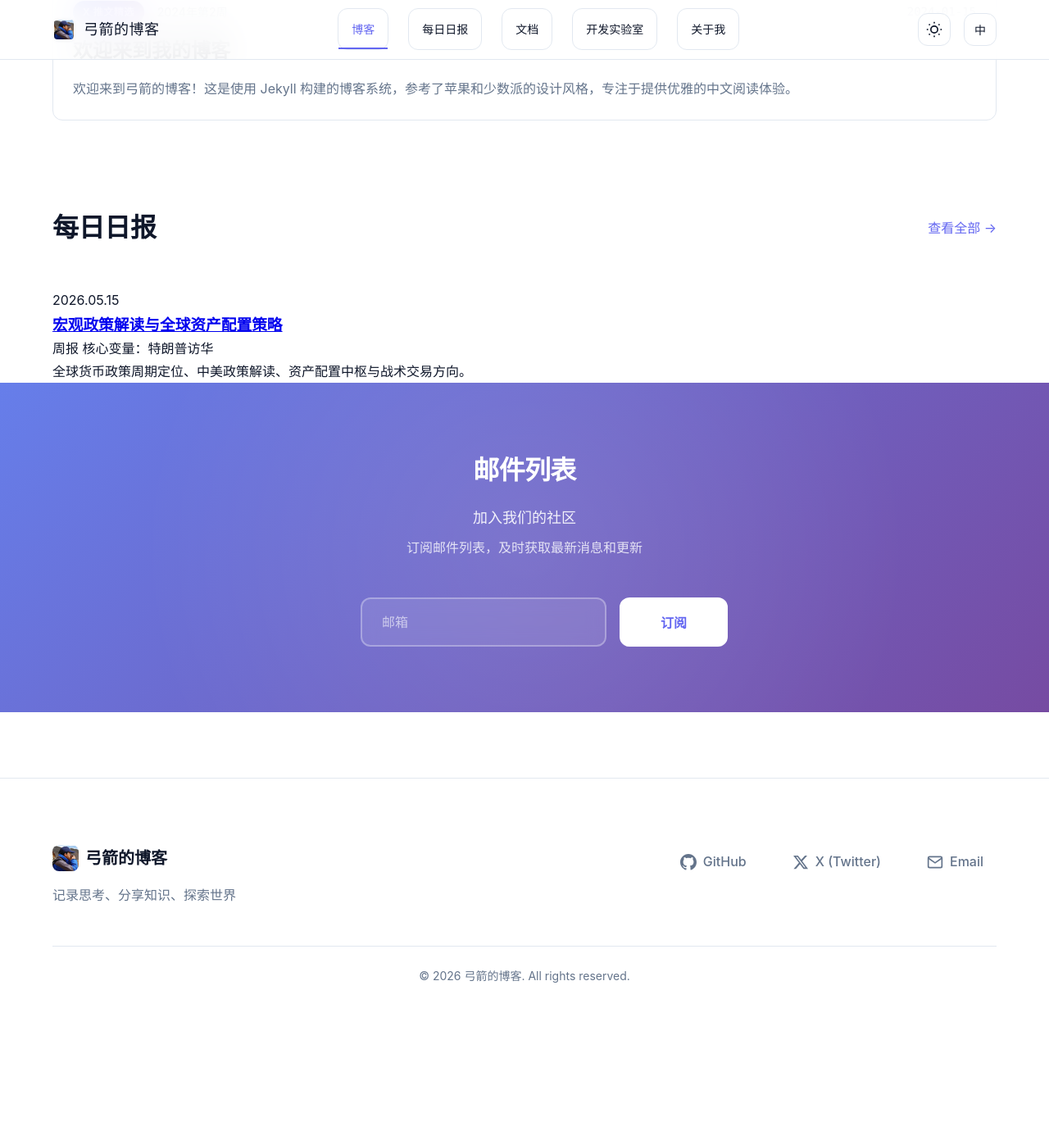
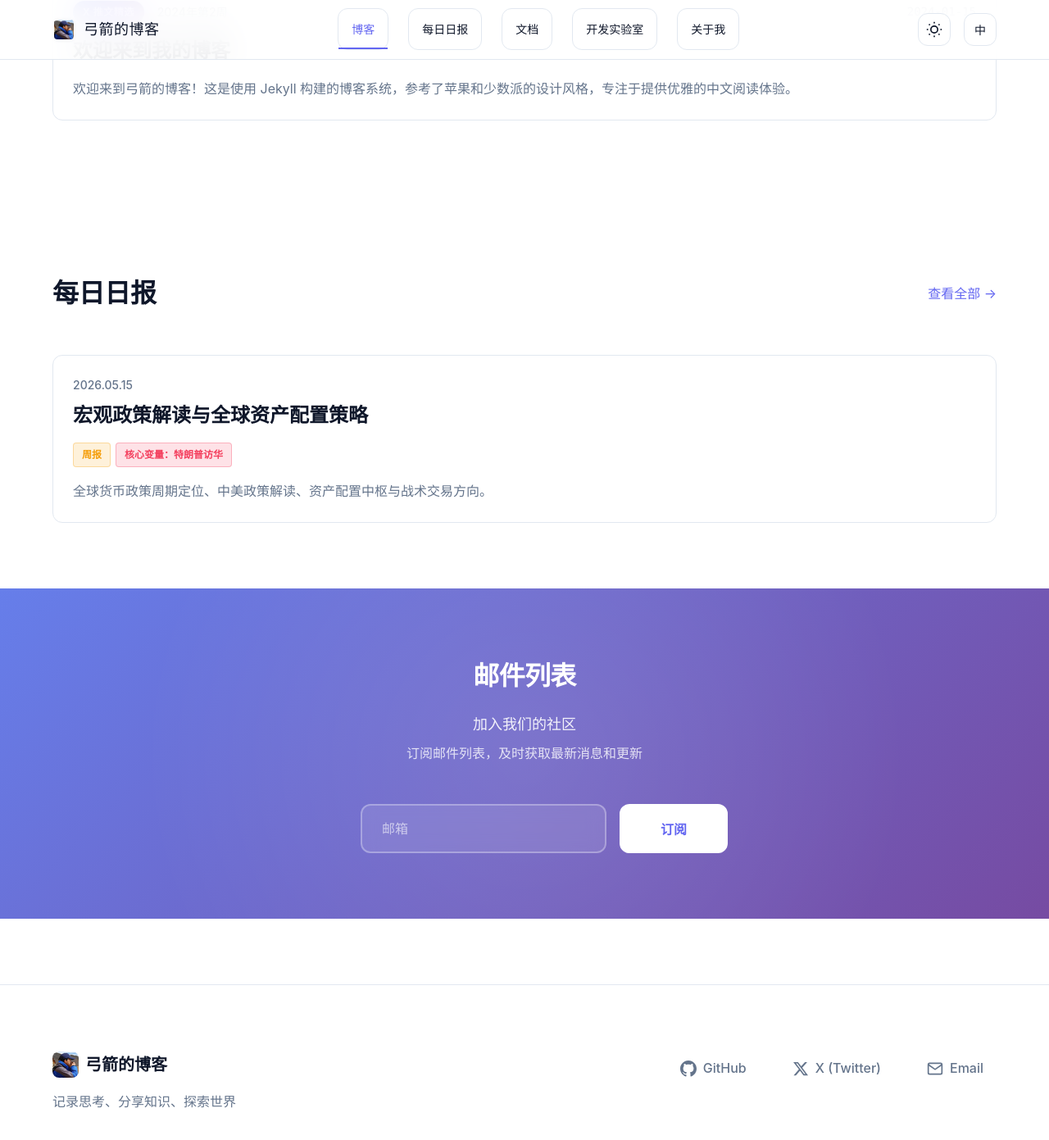
Before and after one commit to gonghejian/gonghejian.github.io, a Jekyll site: the page built from index.html, in a window 1280 px wide and 1400 px high, scrolled down 1146 px. Shown: the top 1391 px of the window at 82% size. Built offline with Jekyll 4.4.1, drawn with Linux system fonts in a browser that asks for light colours; the list of posts is cut into pages by our own code; before the commit the page ends 2397 px from its top, so only the background shows below that.

Commit message:
fix(homepage): card click area and daily report styles
- Add invisible overlay link so entire card is clickable
- Add missing daily-section CSS styles (cards, tags, excerpt)
- Align daily card style with week-post-card

Co-Authored-By: Claude Opus 4.7 <noreply@anthropic.com>

```diff
--- a/assets/css/style.css
+++ b/assets/css/style.css
@@ -807,6 +807,125 @@ body {
     margin: 0;
 }
 
+/* 卡片覆盖层链接 */
+.card-link {
+    position: absolute;
+    top: 0;
+    left: 0;
+    width: 100%;
+    height: 100%;
+    z-index: 1;
+    text-decoration: none;
+}
+
+.week-post-title a,
+.daily-card-title a {
+    position: relative;
+    z-index: 2;
+}
+
+/* 每日日报区块 */
+.daily-section {
+    padding: var(--spacing-xl) 0;
+    background: var(--color-bg);
+}
+
+.daily-reports-grid {
+    display: grid;
+    gap: var(--spacing-md);
+}
+
+.daily-card {
+    background: var(--color-bg);
+    border: 1px solid var(--color-border);
+    border-radius: var(--border-radius);
+    padding: var(--spacing-md);
+    transition: var(--transition);
+    position: relative;
+    overflow: hidden;
+}
+
+.daily-card::before {
+    content: '';
+    position: absolute;
+    left: 0;
+    top: 0;
+    bottom: 0;
+    width: 4px;
+    background: var(--gradient-primary);
+    opacity: 0;
+    transition: var(--transition);
+}
+
+.daily-card:hover {
+    border-color: var(--color-primary);
+    box-shadow: var(--shadow-lg);
+    transform: translateY(-2px);
+}
+
+.daily-card:hover::before {
+    opacity: 1;
+}
+
+.daily-card-date {
+    font-size: var(--font-size-small);
+    color: var(--color-text-secondary);
+    display: block;
+    margin-bottom: var(--spacing-xs);
+    font-weight: 500;
+}
+
+.daily-card-title {
+    font-size: var(--font-size-h3);
+    font-weight: 600;
+    margin-bottom: var(--spacing-sm);
+    line-height: 1.4;
+}
+
+.daily-card-title a {
+    color: var(--color-text);
+    text-decoration: none;
+    transition: var(--transition);
+}
+
+.daily-card-title a:hover {
+    color: var(--color-primary);
+}
+
+.daily-card-tags {
+    display: flex;
+    flex-wrap: wrap;
+    gap: 6px;
+    margin-bottom: var(--spacing-sm);
+}
+
+.daily-card-tags .tag {
+    display: inline-block;
+    padding: 4px 10px;
+    border-radius: 4px;
+    font-size: 12px;
+    font-weight: 600;
+}
+
+.daily-card-tags .tag-gold {
+    background: rgba(245,158,11,0.15);
+    color: #f59e0b;
+    border: 1px solid rgba(245,158,11,0.3);
+}
+
+.daily-card-tags .tag-rose {
+    background: rgba(244,63,94,0.15);
+    color: #f43f5e;
+    border: 1px solid rgba(244,63,94,0.3);
+}
+
+.daily-card-excerpt {
+    color: var(--color-text-secondary);
+    font-size: var(--font-size-base);
+    line-height: 1.7;
+    margin: 0;
+}
+
 /* 邮件订阅区块 */
 .newsletter-section {
     padding: var(--spacing-xl) 0;
--- a/index.html
+++ b/index.html
@@ -32,6 +32,7 @@ layout: default
                 {% assign week_num = post.date | date: '%U' | plus: 0 %}
 
                 <article class="week-post-card">
+                    <a class="card-link" href="{{ post.url | relative_url }}" aria-label="{{ post.title }}"></a>
                     <div class="week-post-header">
                         <div class="week-post-meta">
                             <span class="week-post-badge">X 推文精选</span>
@@ -61,6 +62,7 @@ layout: default
             </div>
             <div class="daily-reports-grid">
                 <article class="daily-card">
+                    <a class="card-link" href="{{ '/daily-report/2026-05-15.html' | relative_url }}" aria-label="宏观政策解读与全球资产配置策略"></a>
                     <time class="daily-card-date">2026.05.15</time>
                     <h3 class="daily-card-title">
                         <a href="{{ '/daily-report/2026-05-15.html' | relative_url }}">宏观政策解读与全球资产配置策略</a>
```
